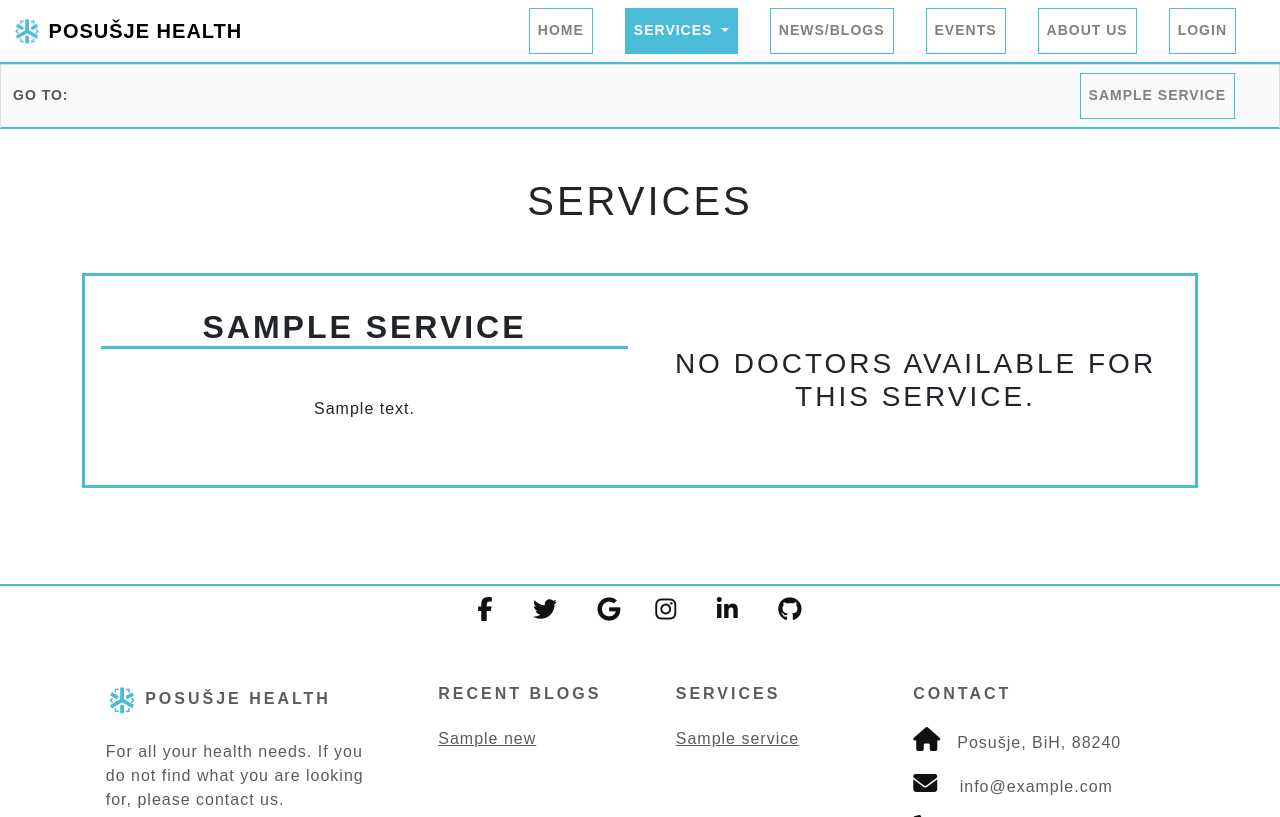
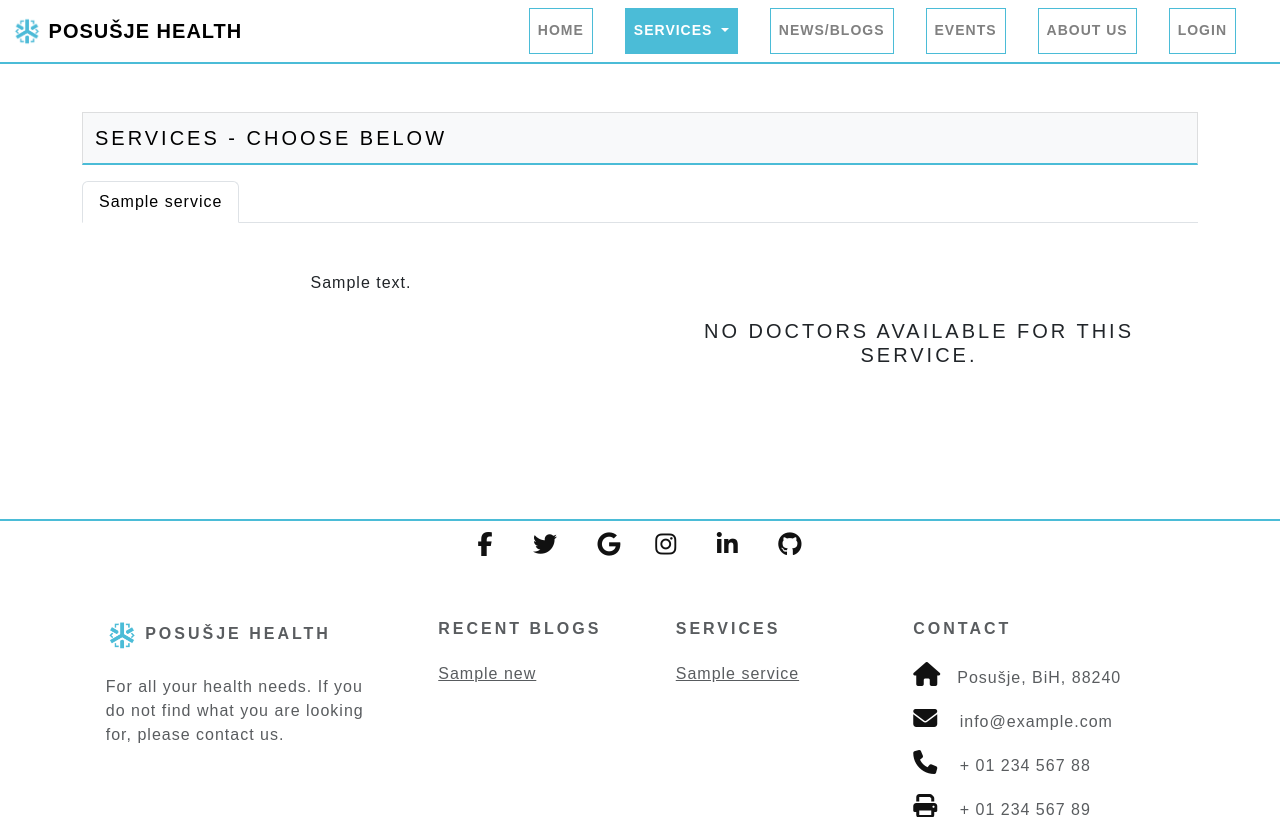
Before and after one commit to Jascha57/ZavrsniRad2024, a Django app: page /services/ in a window 1280 px wide. Shown: the top 817 px of the page. Run offline with Django 5.2, Linux system fonts and the light colour scheme; tables that the repository leaves empty hold one stand-in row (values such as "Sample post"); some libraries are stand-ins or nearby versions.

Commit message:
Trying out a different design for the services page.

```diff
--- a/project/reservations/templates/services.html
+++ b/project/reservations/templates/services.html
@@ -3,68 +3,42 @@
 {% block title %} - Services{% endblock %}
 
 {% block content %}
-    <nav class="navbar navbar-expand-lg navbar-light bg-light">
+    <div class="container my-5">
+        <nav class="navbar navbar-light bg-light">
             <div class="container-fluid">
-            <span class="navbar-text">
-                Go to:
-            </span>
-            <button class="navbar-toggler" type="button" data-bs-toggle="collapse" data-bs-target="#navbarScroll" aria-controls="navbarScroll" aria-expanded="false" aria-label="Toggle navigation">
-                <span class="navbar-toggler-icon"></span>
-            </button>
-            <div class="collapse navbar-collapse" id="navbarScroll">
-                <ul class="navbar-nav ms-auto my-2 my-lg-0 navbar-nav-scroll" style="--bs-scroll-height: 100px;">
-                    {% for service in services %}
-                        <li class="nav-item">
-                            <a class="nav-link" href="#{{ service.title }}">{{ service.title }}</a>
-                        </li>
-                    {% endfor %}
-                </ul>
-            </div>
+                <span class="navbar-brand mb-0 h1">Services - Choose Below</span>
             </div>
         </nav>
 
-    <div class="container my-5">
-        <h1 class="text-center">Services</h1>
-        {% if not services %}
-            <div class="mx-auto my-5">
-                <h1 class="text-center">No services available.</h1>
+        <ul class="nav nav-tabs mt-3">
+            {% if services is not None %}
+                {% for service in services %}
+                    <li class="nav-item">
+                        <a class="nav-link {% if forloop.first %}active{% endif %}" id="{{ service.title|slugify }}-tab" data-bs-toggle="tab" href="#{{ service.title|slugify }}">{{ service.title }}</a>
+                    </li>
+                {% endfor %}
+            {% endif %}
+        </ul>
+
+        <div class="tab-content mt-3">
+            {% if services is not None %}
+                {% for service in services %}
+                    <div class="tab-pane fade {% if forloop.first %}show active{% endif %}" id="{{ service.title|slugify }}">
+                        <div class="row mx-auto my-5">
+                            <div class="col-md-6 text-center">
+                                {{ service.description|safe }}
                             </div>
+                            <div class="col-md-6 my-5 text-center">
+                                {% if service.doctors %}
+                                    <h5><strong>Available Doctors:</strong></h5>
+                                    <ul class="list-group list-group-flush">
+                                        {% for doctor in service.doctors %}
+                                            <li class="list-group-item"><img src="{{ doctor.profile_picture.url }}" alt="Profile Picture" class="profile-picture">{{ doctor.first_name }} {{ doctor.last_name }}</li>
+                                        {% endfor %}
+                                    </ul>
+                                    <a href="{% url 'reservations_with_service' service.id %}" class="btn btn-primary">BOOK APPOINTMENT</a>
                                 {% else %}
-            {% for service in services %}
-                <div class="card my-5 service-card" id="{{ service.title }}">
-                    <div class="card-body row">
-                        <div class="col-md-6">
-                            <h2 class="card-title text-center my-3 responsive-title">{{ service.title }}</h2>
-                            <div class="service-description my-5">
-                                <p class="card-text text-center">{{ service.description|safe }}</p>
-                            </div>
-                        </div>
-                        <div class="col-md-6 my-auto">
-                            {% if service.doctors %}
-                                <div class="my-3">
-                                    <h3 class="mr-3 text-center">Available doctors</h3>
-                                    <div class="row justify-content-center">
-                                        {% for doctor in service.doctors %}
-                                            <div class="col-6 col-md-12 d-flex align-items-center justify-content-center my-3">
-                                                <img src="{{ doctor.profile_picture.url }}" class="mr-3 profile-picture" alt="{{ doctor.first_name }} {{ doctor.last_name }}">
-                                                <h5 class="mt-0 mb-0">{{ doctor.last_name|slice:":1" }}. {{ doctor.first_name }}</h5>
-                                            </div>
-                                        {% endfor %}
-                                    </div>
-                                </div>
-                                {% if user.is_authenticated %}
-                                    <div class="text-center my-5">
-                                        <a href="{% url 'reservations_with_service' service.id %}" class="btn btn-primary">Book Now</a>
-                                    </div>
-                                {% else %}
-                                    <div class="text-center my-5">
-                                        <a href="{% url 'login' %}" class="btn btn-primary">Login to make reservations</a>
-                                    </div>
-                                {% endif %}
-                            {% else %}
-                                <div class="my-3">
-                                    <h3 class="mr-3 text-center">No doctors available for this service.</h3>
-                                </div>
+                                    <h5>No doctors available for this service.</h5>
                                 {% endif %}
                             </div>
                         </div>
@@ -72,4 +46,6 @@
                 {% endfor %}
             {% endif %}
         </div>
+
+    </div>
 {% endblock %}
```
Lines whose indentation alone changed are shown as unchanged.
